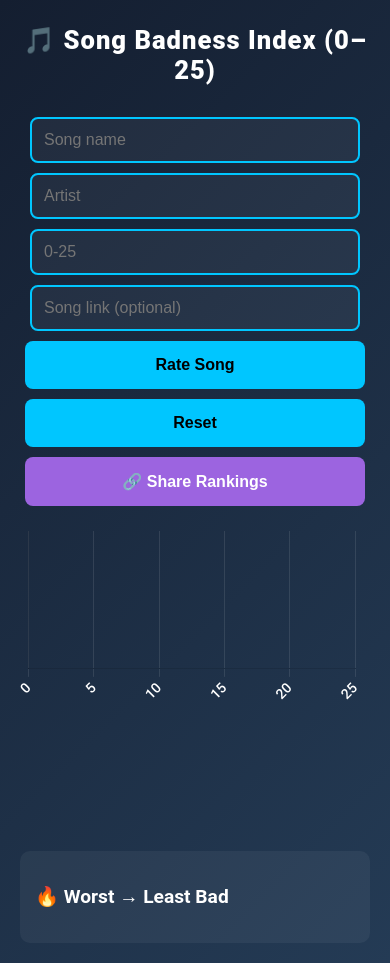
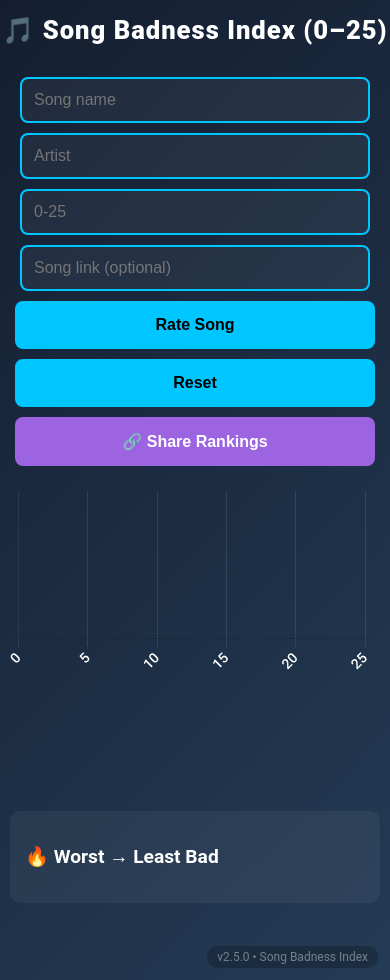
Before and after one commit to EPI-FUNYS/EPI-FUNYS, a plain HTML site: page index.html in a window 390 px wide. Drawn offline with nearby package versions, Linux system fonts and the light colour scheme.

Commit message:
Update index.html

```diff
--- a/index.html
+++ b/index.html
@@ -17,6 +17,8 @@
             color: white;
             text-align: center;
             min-height: 100vh;
+            display: flex;
+            flex-direction: column;
         }
 
         h1 {
@@ -29,8 +31,32 @@
         /* ===== CONTAINER ===== */
         .container {
             max-width: 1000px;
-            margin: auto;
+            margin: 0 auto;
             padding: 20px;
+            flex: 1 0 auto;
+            width: 100%;
+            box-sizing: border-box;
+        }
+
+        /* ===== FOOTER ===== */
+        .footer {
+            flex-shrink: 0;
+            text-align: right;
+            padding: 15px 25px;
+            font-size: 0.85em;
+            color: rgba(255,255,255,0.4);
+            background: transparent;
+            width: 100%;
+            box-sizing: border-box;
+            margin-top: 20px;
+        }
+
+        .footer span {
+            background: rgba(0,0,0,0.2);
+            padding: 4px 10px;
+            border-radius: 20px;
+            backdrop-filter: blur(5px);
+            display: inline-block;
         }
 
         /* ===== INPUT FIELDS ===== */
@@ -98,6 +124,7 @@
         /* ===== RANKING LIST ===== */
         .ranking {
             margin-top: 40px;
+            margin-bottom: 10px;
             text-align: left;
             background: rgba(255,255,255,0.05);
             padding: 20px;
@@ -212,8 +239,7 @@
         @media screen and (max-width: 768px) {
             /* Keep desktop layout but make it scrollable and readable */
             body {
-                padding: 10px;
-                box-sizing: border-box;
+                padding: 0;
             }
 
             h1 {
@@ -224,8 +250,6 @@
 
             .container {
                 padding: 10px;
-                width: 100%;
-                box-sizing: border-box;
             }
 
             /* Stack inputs vertically on mobile */
@@ -268,6 +292,7 @@
             /* Ranking list improvements for mobile */
             .ranking {
                 margin-top: 20px;
+                margin-bottom: 5px;
                 padding: 15px;
                 overflow-x: hidden;
             }
@@ -321,6 +346,12 @@
             .modal-buttons button {
                 min-height: 44px; /* Apple's recommended minimum */
             }
+
+            /* Footer on mobile */
+            .footer {
+                padding: 10px 15px 15px;
+                font-size: 0.75em;
+            }
         }
 
         /* Small phone adjustments */
@@ -335,6 +366,10 @@
 
             .song-item {
                 font-size: 0.9em;
+            }
+
+            .footer {
+                padding: 8px 12px 12px;
             }
         }
     </style>
@@ -360,6 +395,11 @@
         <h3>🔥 Worst → Least Bad</h3>
         <div id="rankingList"></div>
     </div>
+</div>
+
+<!-- Footer with version number -->
+<div class="footer">
+    <span>v2.5.0 • Song Badness Index</span>
 </div>
 
 <!-- Modal for share link -->
```
